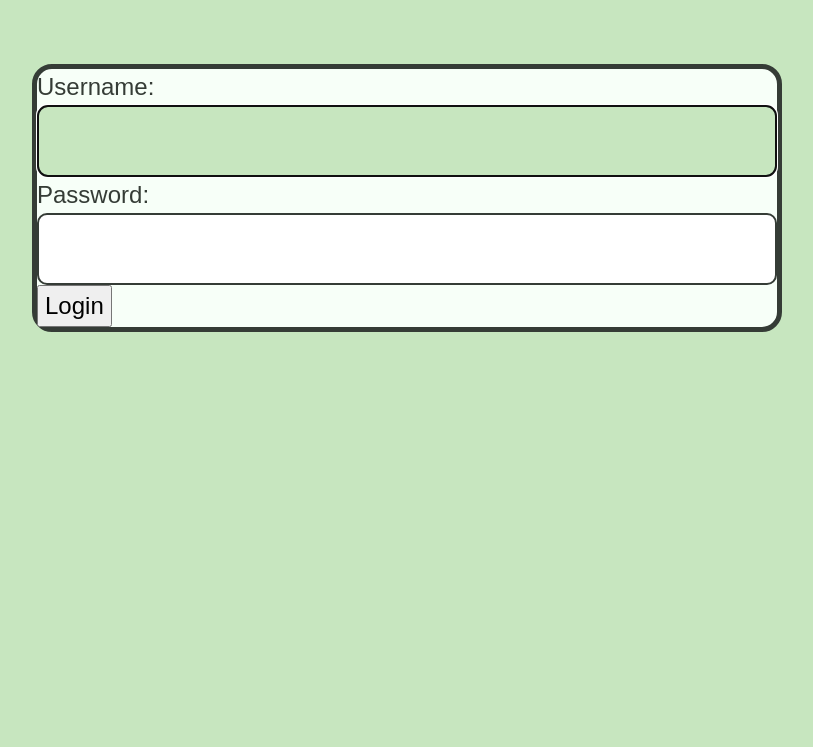
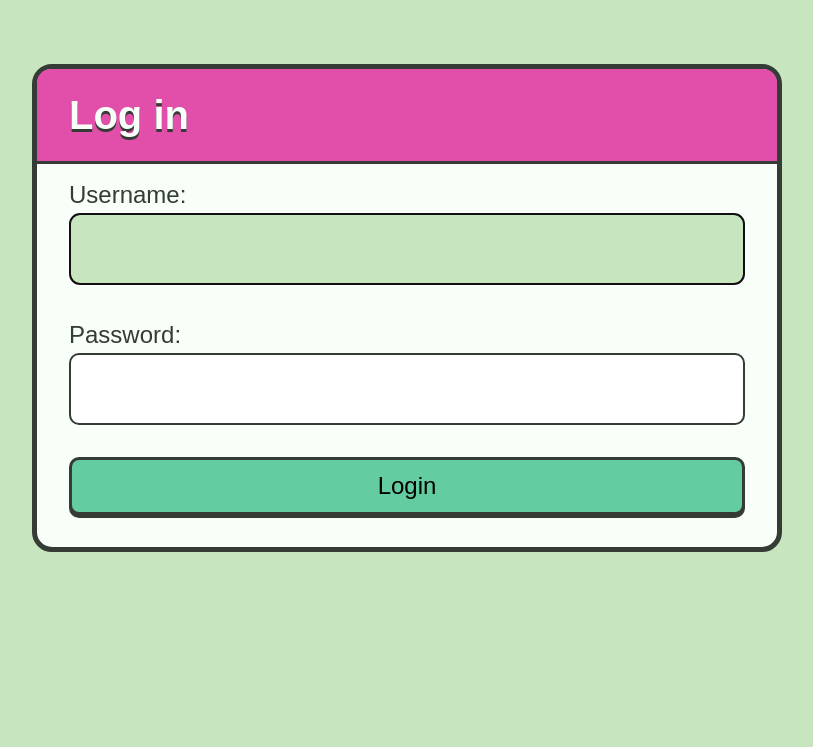
Before and after one commit to johncraven/django-todo, a Django app: page /auth/login/ in a window 1280 px wide. Shown: the part 53-800 px from the top of the page, without its empty margins (233-1046 px from the left). Run offline with Django 5.2, Linux system fonts and the light colour scheme.

Commit message:
fixed the login and signup styling

```diff
--- a/static/css/base.css
+++ b/static/css/base.css
@@ -415,6 +415,12 @@ hr {
 
 /* #region Form Grid */
 
+.form-grid1{
+    display: grid;
+    grid-template-columns: 1fr;
+    gap: 2rem;
+}
+
 .form-grid {
     display: grid;
     grid-template-columns: 1fr;
--- a/templates/registration/login.html
+++ b/templates/registration/login.html
@@ -3,9 +3,15 @@
 {% block title %}Sign in{% endblock title %}
 
 {% block main %}
-<form  class="simple-form" action="" method="post">
-    {% csrf_token %}
-    {{form}}
-    <button type="submit">Login</button>
-</form>
+<div class="container-header">
+    <h1>Log in</h1>
+</div>
+
+<div class="container-body">
+    <form  class="form-grid1" action="" method="post">
+        {% csrf_token %}
+        {{form}}
+        <button class= "btn bg-primary shadow-press" type="submit">Login</button>
+    </form>
+</div>
 {% endblock main %}
```
Also changed, not shown: templates/registration/signup.html (+15 -5 lines).
